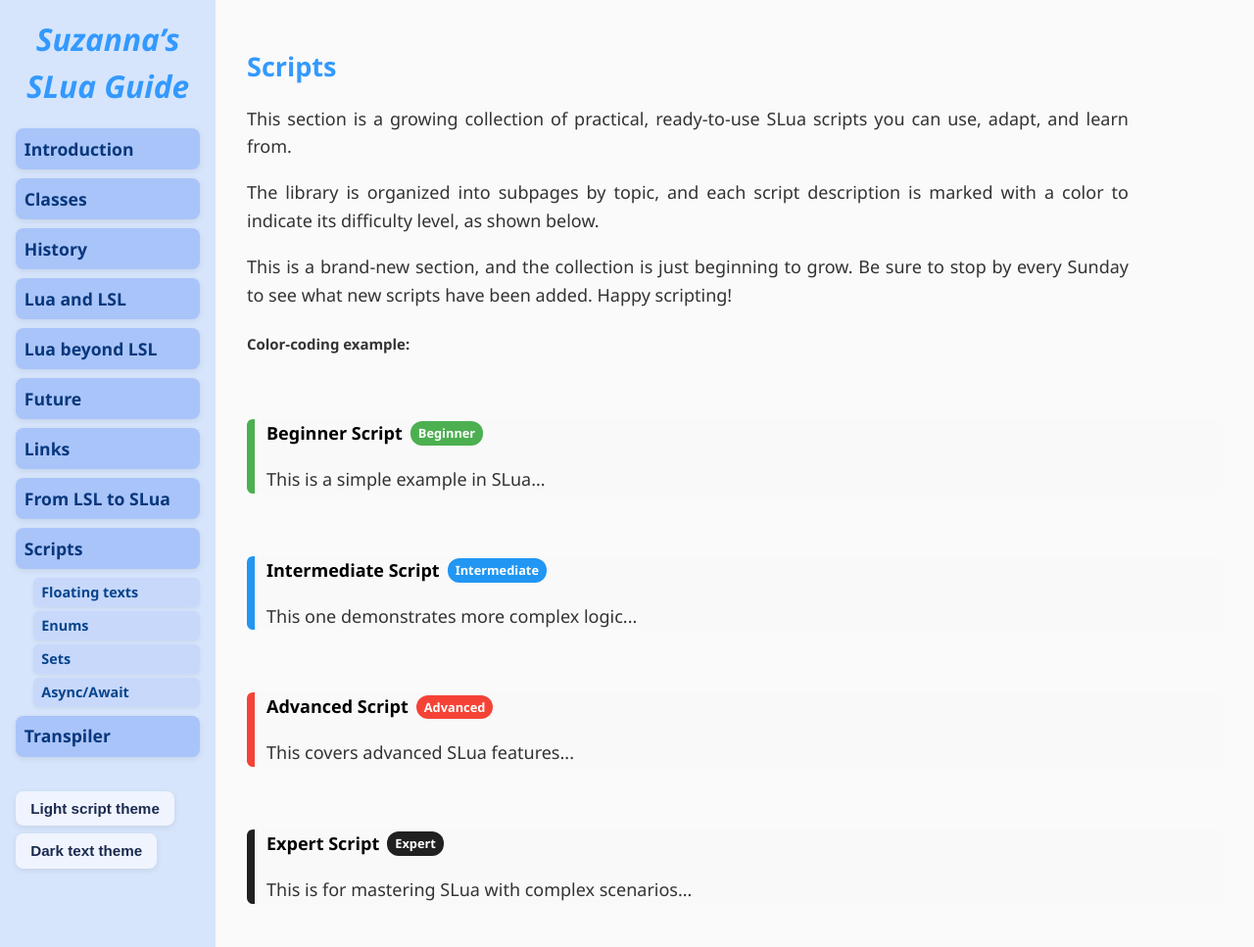
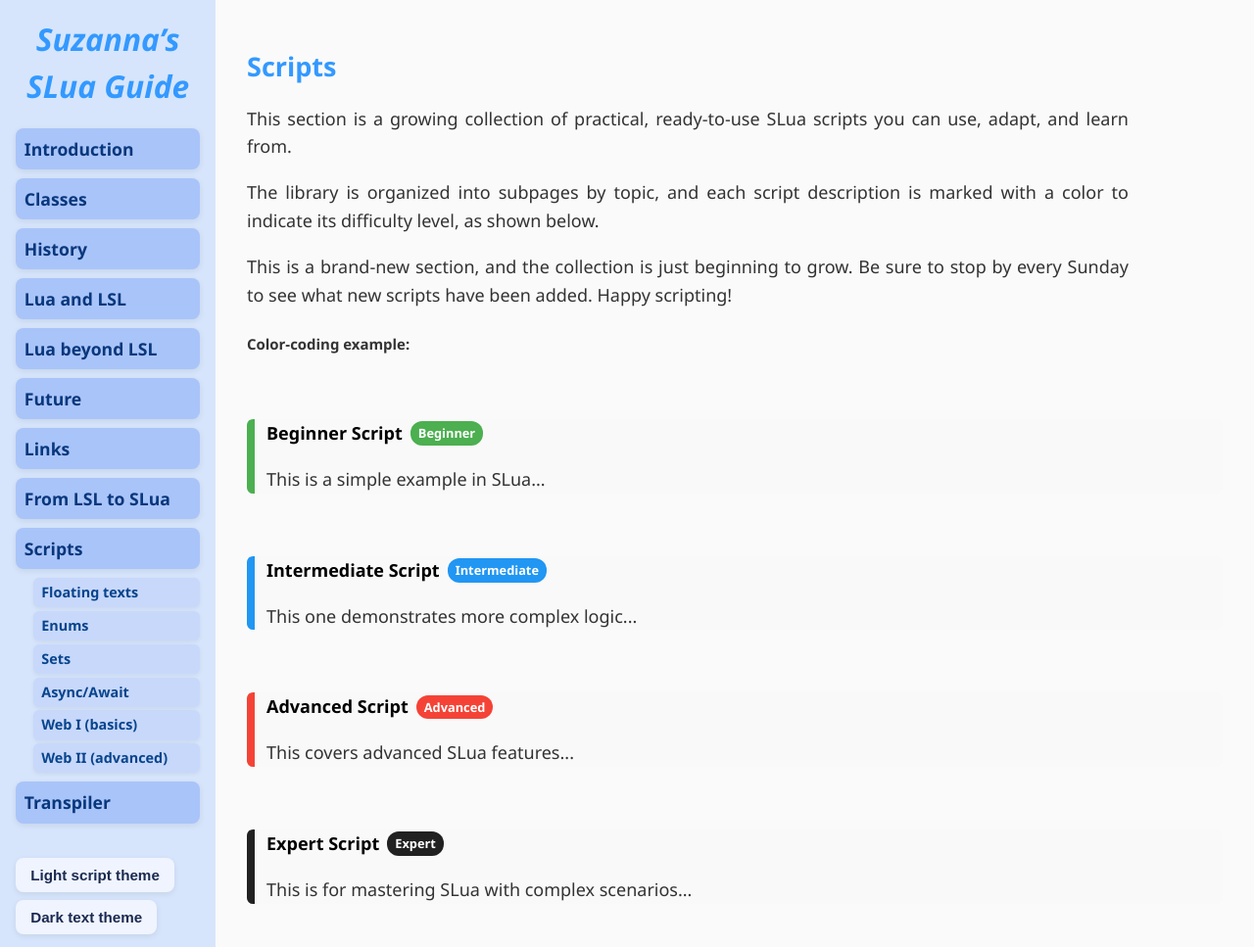
Before and after one commit to Suzanna-Linn/slua, a Jekyll site: the page built from docs/scripts.md, in a window 1280 px wide and 967 px high. Shown: the whole window at 98% size. Built offline with Jekyll 4.4.1, drawn with Linux system fonts in a browser that asks for light colours; nearby versions of some CDN libraries; our own code applies the rules of GitHub Pages for plain Markdown files; comment, search, counter and statistics services are not loaded.

Commit message:
Update sidebar.html

```diff
--- a/docs/_includes/sidebar.html
+++ b/docs/_includes/sidebar.html
@@ -29,6 +29,8 @@
         <li><a href="/slua/scripts-enums" class="page-link">Enums</a></li>
         <li><a href="/slua/scripts-sets" class="page-link">Sets</a></li>
         <li><a href="/slua/scripts-async-await" class="page-link">Async/Await</a></li>
+        <li><a href="/slua/scripts-web1" class="page-link">Web I (basics)</a></li>
+        <li><a href="/slua/scripts-web2" class="page-link">Web II (advanced)</a></li>
       </ul>
     </li>
     <li><a href="/slua/transpiler" class="page-link">Transpiler</a></li>
```
